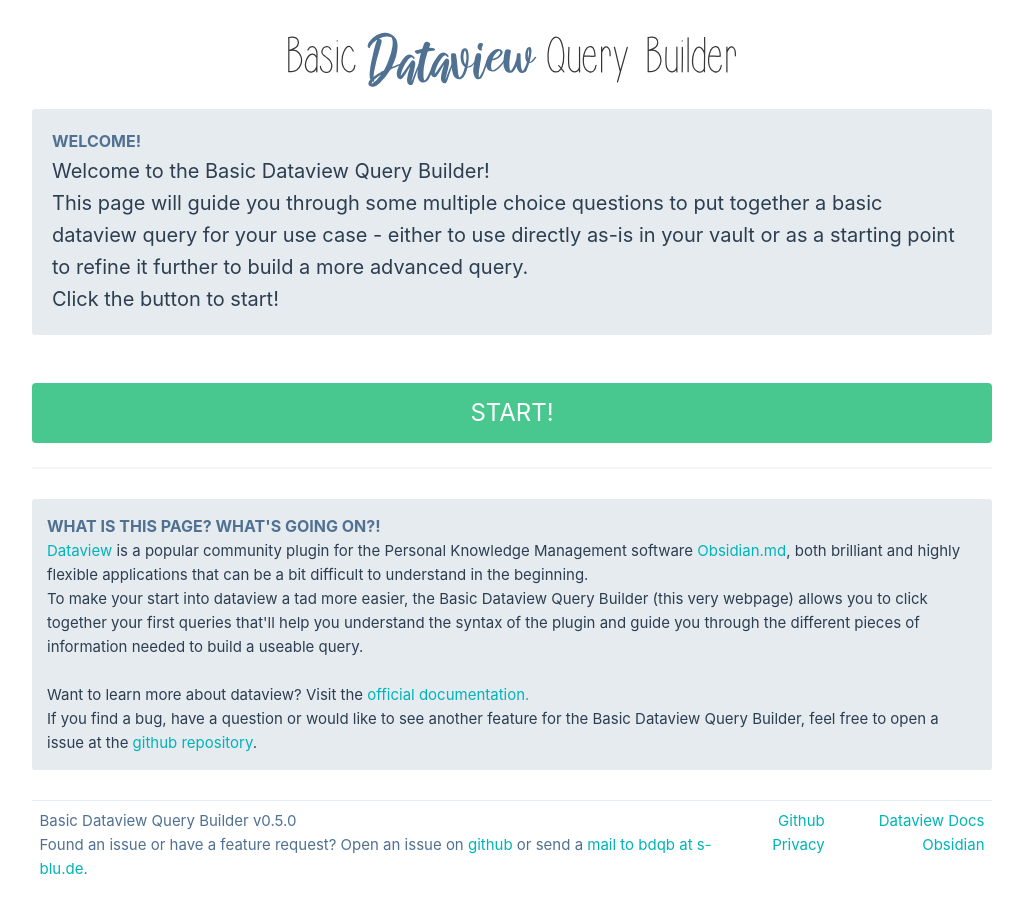
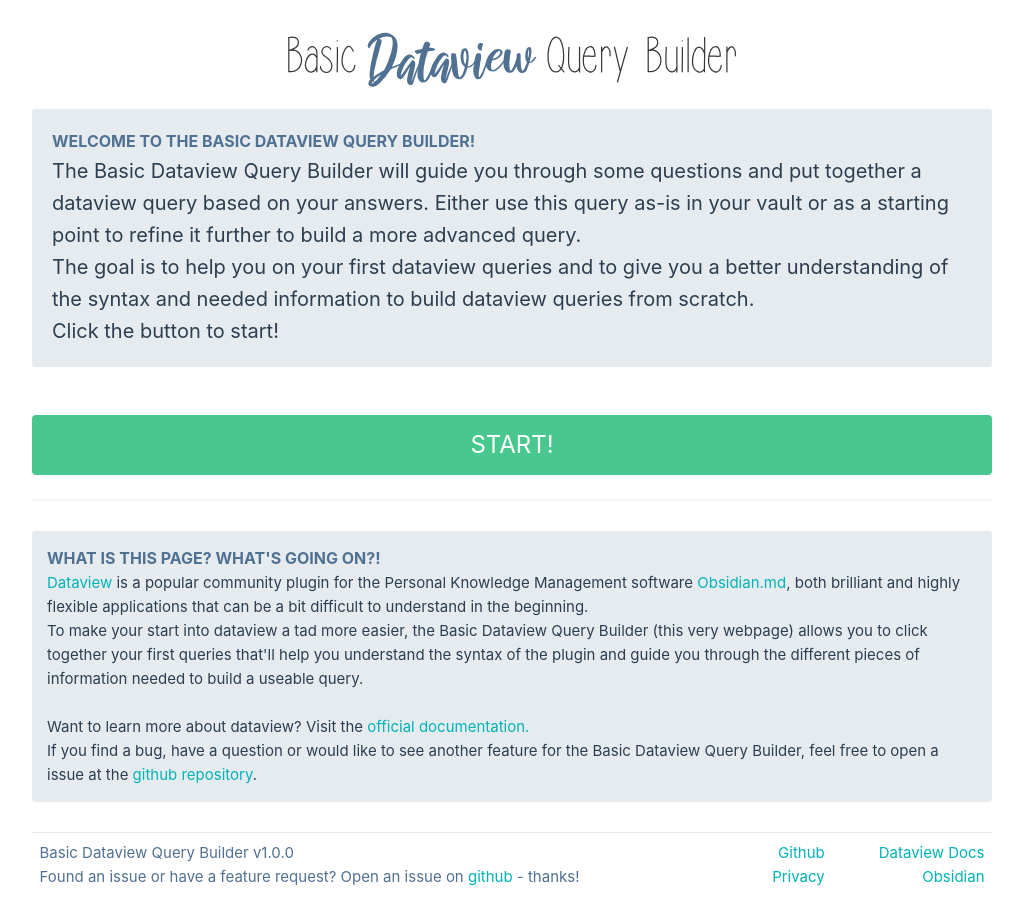
Before and after one commit to s-blu/basic-dataview-query-builder, a Vue app: page / in a window 1280 px wide. Shown: the top 924 px of the page, without its empty margins (128-1151 px from the left). Built offline with nearby package versions, Linux system fonts and the light colour scheme.

Commit message:
change wording on start & result, set version to 1.0.0

```diff
--- a/package.json
+++ b/package.json
@@ -1,6 +1,6 @@
 {
   "name": "basic-dataview-query-builder",
-  "version": "0.5.0",
+  "version": "1.0.0",
   "scripts": {
     "dev": "vite",
     "build": "run-p type-check build-only",
--- a/src/components/dqb-footer.vue
+++ b/src/components/dqb-footer.vue
@@ -19,11 +19,7 @@
           <a href="https://github.com/s-blu/basic-dataview-query-builder/issues"
             >github</a
           >
-          or send a
-          <a
-            href="mailto:bdqb@s-blu.de?subject=Bug or Feature Request in Basic Dataview Query Builder"
-            >mail to bdqb at s-blu.de</a
-          >.
+          - thanks!
         </div>
       </div>
       <div class="column is-narrow links">
--- a/src/views/ResultView.vue
+++ b/src/views/ResultView.vue
@@ -23,17 +23,17 @@
       <div class="result-msg">
         <div class="header">Finished!</div>
         <div class="msg">
-          Thanks for taking the questionnaire! Below is your query! Your next
+          Congratulations to your new dataview query! Your next
           steps:
           <ol class="next-steps">
             <li>
               Copy the query below - make sure to copy the whole block (with the
-              backticks)
+              backticks) by i.e. using the copy button on the right.
             </li>
-            <li>Paste it into a note of your choice in your vault</li>
+            <li>Paste it into a note of your choice in your vault.</li>
             <li>
               Replace the placeholders in curly brackets with your individual
-              tags, folders, meta data names
+              tags, folders, meta data names, if any are left.
             </li>
             <li>
               Click outside of the query block (in Live Preview) or switch to
--- a/src/views/StartView.vue
+++ b/src/views/StartView.vue
@@ -1,18 +1,17 @@
-<script lang="ts">
-
-
-</script>
+<script lang="ts"></script>
 
 <template>
   <main>
     <div class="welcomemsg">
-      <div class="header">Welcome!</div>
+      <div class="header">Welcome to the Basic Dataview Query Builder!</div>
       <div class="msg">
-        Welcome to the Basic Dataview Query Builder! <br />
-        This page will guide you through some multiple choice questions to put
-        together a basic dataview query for your use case - either to use
-        directly as-is in your vault or as a starting point to refine it further
-        to build a more advanced query.
+        The Basic Dataview Query Builder will guide you through some questions
+        and put together a dataview query based on your answers. Either use this
+        query as-is in your vault or as a starting point to refine it further to
+        build a more advanced query. <br />
+        The goal is to help you on your first dataview queries and to give you a
+        better understanding of the syntax and needed information to build
+        dataview queries from scratch.
         <br />
         Click the button to start!
       </div>
```
